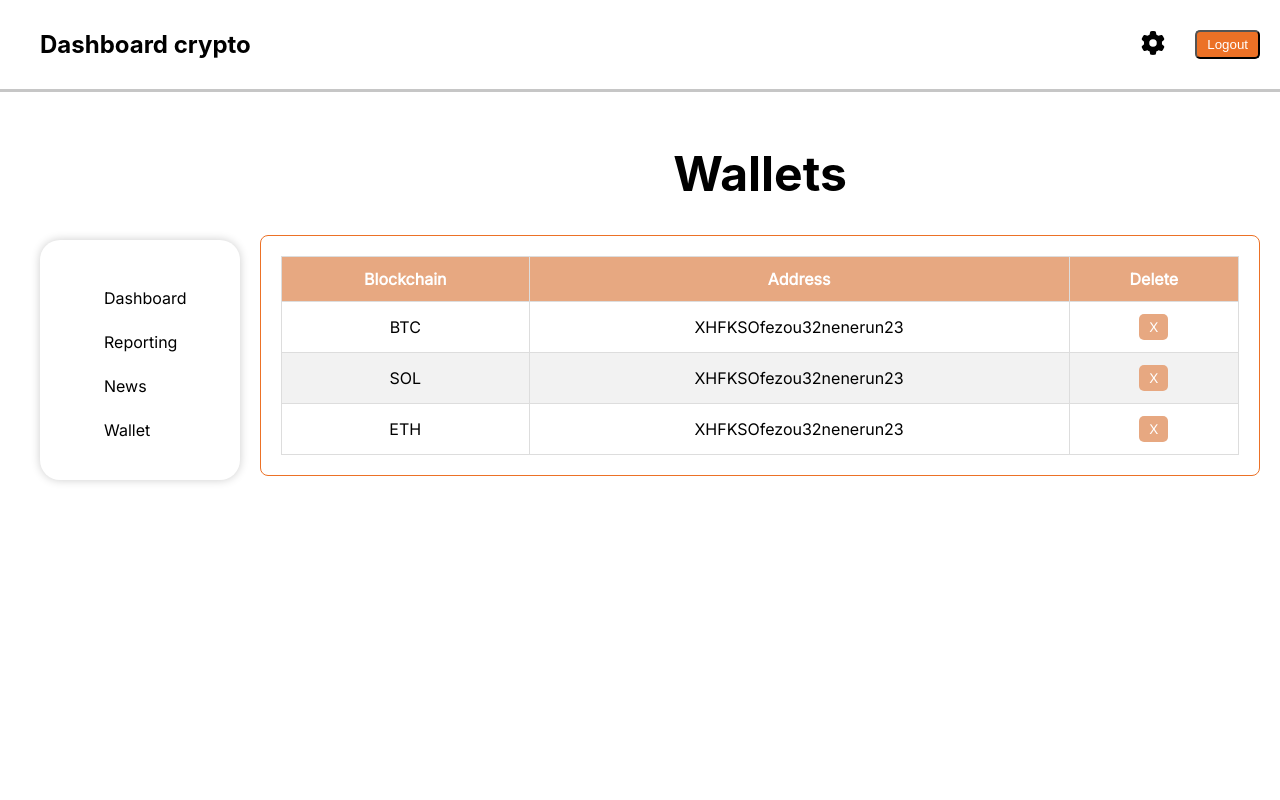
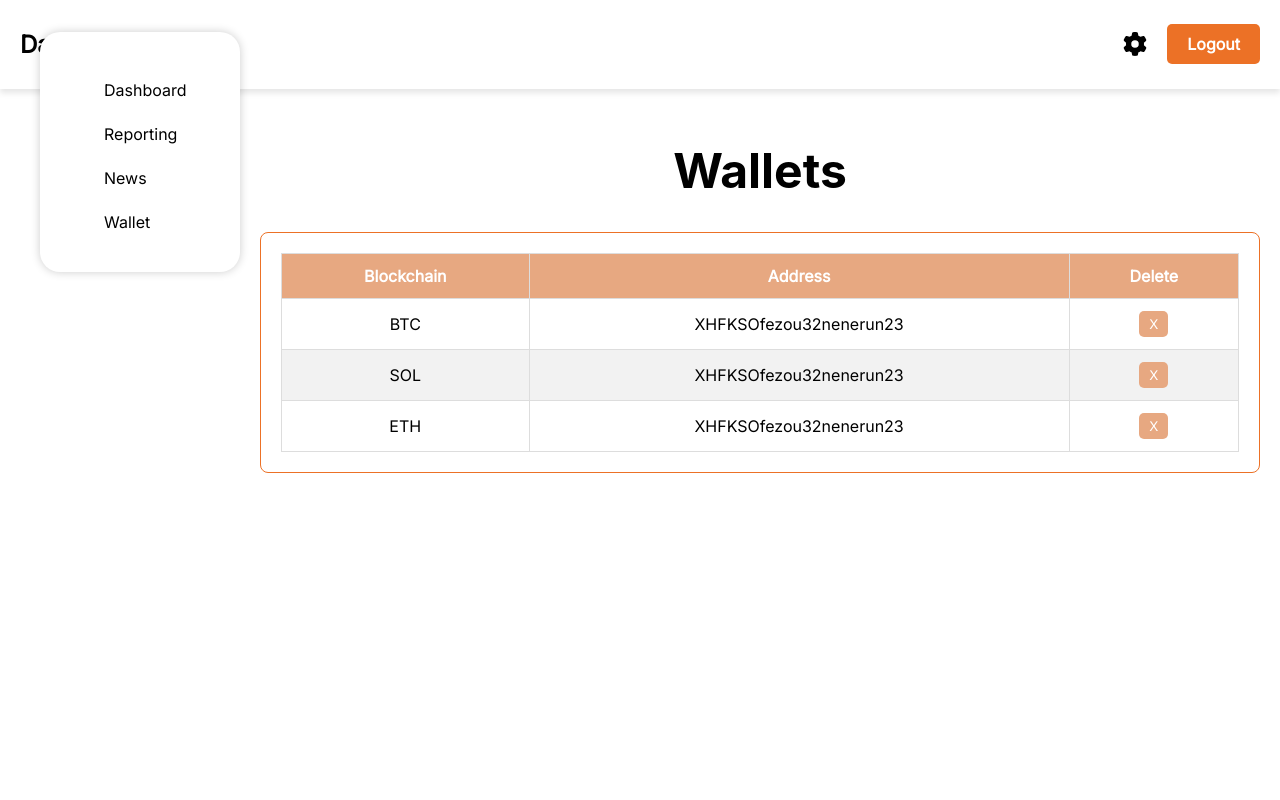
Before and after one commit to Tarek1808/CryptoDashboard-frontend, a Next.js app: page /wallets in a window 1280 px wide. Shown: the top 800 px of the page. Built offline with nearby package versions, Linux system fonts and the light colour scheme.

Commit message:
frontend button spin menu

```diff
--- a/components/Header.js
+++ b/components/Header.js
@@ -1,7 +1,6 @@
 import styles from '../styles/Header.module.css';
 import { FontAwesomeIcon } from '@fortawesome/react-fontawesome';
 import { faGear } from '@fortawesome/free-solid-svg-icons';
-
 
 function Header() {
     const handleToSetting = () => {
@@ -9,22 +8,22 @@ function Header() {
         fetch('http://localhost:3001/')
     }
 
-
     return (
         <div className={styles.container}>
             <h2 className={styles.textHeader}>Dashboard crypto</h2>
             <div className={styles.droite}>
-               <span><FontAwesomeIcon
-                    icon={faGear}
-
-                    size='xl'
-                    className='gear'
-                    onClick={() => handleToSetting()}
-                /></span>
+               <span>
+                    <FontAwesomeIcon
+                        icon={faGear}
+                        size='xl'
+                        className={styles.gear}
+                        onClick={() => handleToSetting()}
+                    />
+                </span>
                 <button className={styles.button}>Logout</button>
             </div>
         </div>
+    );
+}
 
-    )
-};
 export default Header;
--- a/styles/AddWallet.module.css
+++ b/styles/AddWallet.module.css
@@ -25,7 +25,7 @@
   flex-direction: column;
   justify-content: flex-start;
   align-items: center;
-  height:100vh;
+;
   width:100vw;
 }
 
--- a/styles/Header.module.css
+++ b/styles/Header.module.css
@@ -1,25 +1,45 @@
+.container {
+    display: flex;
+    justify-content: space-between;
+    align-items: center;
+    padding: 10px 20px;
+    background-color: #fff;
+    box-shadow: 0 4px 6px rgba(0, 0, 0, 0.1);
+}
 
+.textHeader {
+    font-family: 'Inter', sans-serif;
+    font-size: 24px;
+    font-weight: bold;
+}
 
-.container {
-    width: 100%;
-    padding: 10px;
+.droite {
     display: flex;
     align-items: center;
-    justify-content: space-between;
-    border-bottom:3px rgba(128, 128, 128, 0.451) solid;
-}
-.textHeader {
-    margin-left: 30px;
 }
 
 .button {
-    padding: 5px 10px;
-    margin: 0px 10px 0px 30px;
+    margin-left: 20px;
+    padding: 10px 20px;
     background-color: #EC7126;
+    color: #fff;
+    border: none;
     border-radius: 5px;
-    color: white;
+    cursor: pointer;
+    font-family: 'Inter', sans-serif;
+    font-size: 16px;
+    font-weight: bold;
 }
 
-/* .gear{
+.button:hover {
+    background-color: #FFA76E;
+}
 
-} */
+
+.gear {
+    transition: transform 0.3s ease;
+}
+
+.gear:hover {
+    transform: rotate(360deg);
+}
--- a/styles/Menubar.module.css
+++ b/styles/Menubar.module.css
@@ -4,6 +4,7 @@
     justify-content: flex-start;
     align-items: center;
     min-height: 100vh;
+    margin-top: -410px;
     padding: 20px;
   }
 
@@ -16,7 +17,7 @@
     border-radius: 20px;
     padding:2rem;
     box-shadow: 0px 0px 10px rgba(0, 0, 0, 0.2);
-    margin-top: -19rem; /* Ajouter une marge négative en haut */
+    margin-top: -19rem;
   }
 
   .menuItem {
```
